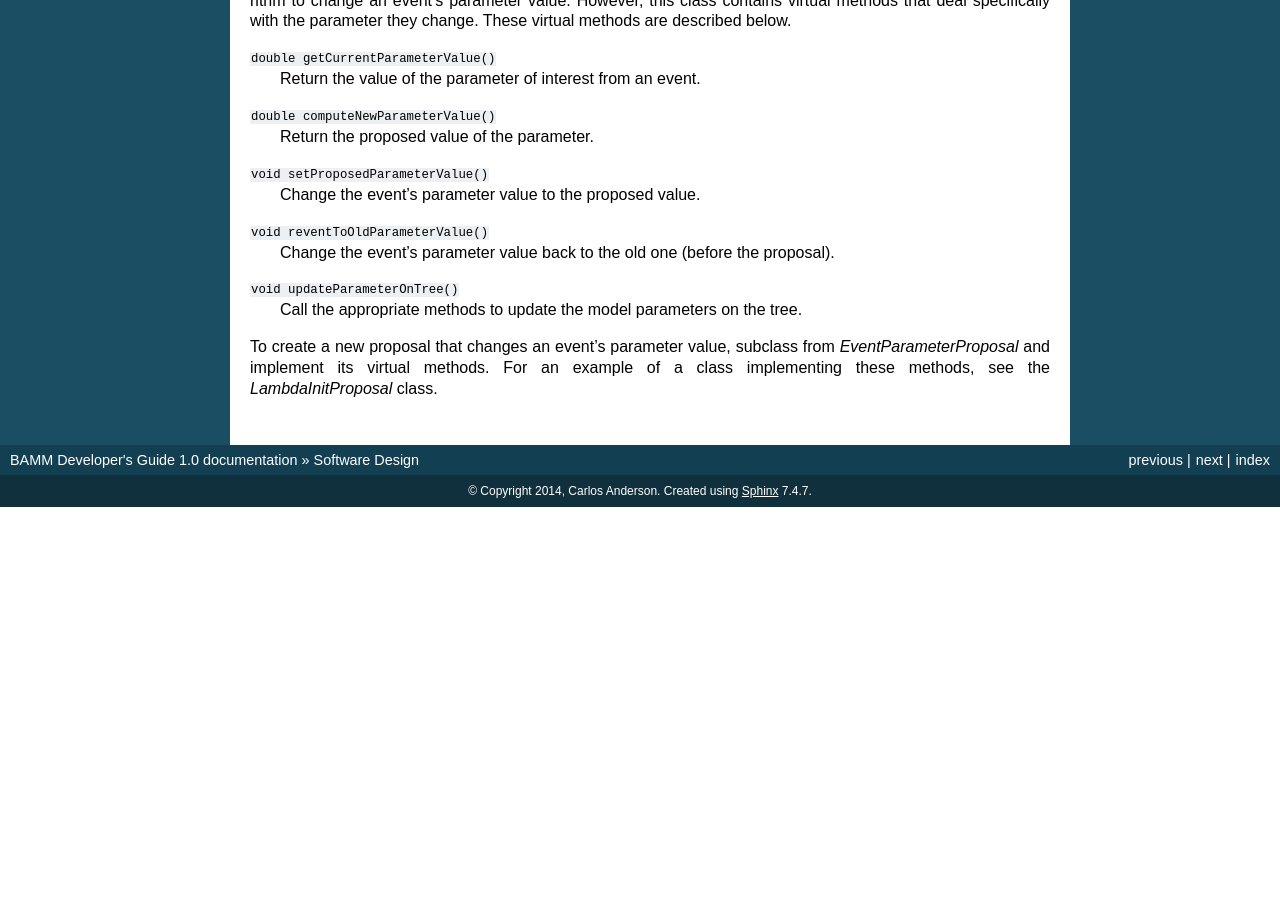
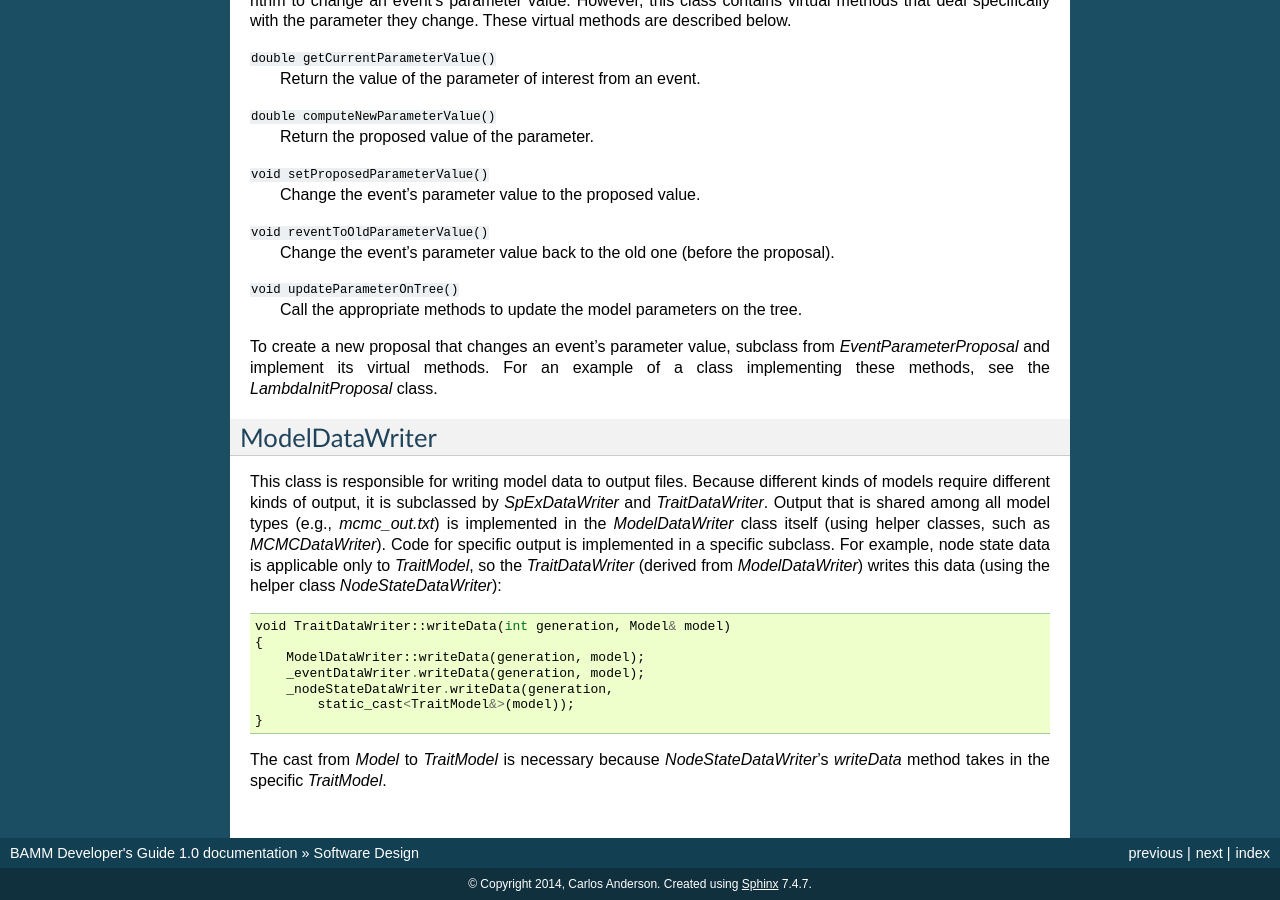
Before and after one commit to macroevolution/bamm-dev-guide, a Sphinx documentation site: the page built from source/design.rst, in a window 1280 px wide and 900 px high, scrolled down 2758 px. Built offline with Sphinx 7.4.7, drawn with Linux system fonts in a browser that asks for light colours; formulas are drawn with MathJax 3; before the commit the page ends 3265 px from its top, so only the background shows below that.

Commit message:
Add description of ModelDataWriter

```diff
--- a/source/design.rst
+++ b/source/design.rst
@@ -211,3 +211,30 @@ To create a new proposal that changes an event's parameter value,
 subclass from *EventParameterProposal* and implement its virtual methods.
 For an example of a class implementing these methods,
 see the *LambdaInitProposal* class.
+
+
+ModelDataWriter
+---------------
+
+This class is responsible for writing model data to output files.
+Because different kinds of models require different kinds of output,
+it is subclassed by *SpExDataWriter* and *TraitDataWriter*.
+Output that is shared among all model types (e.g., *mcmc_out.txt*)
+is implemented in the *ModelDataWriter* class itself
+(using helper classes, such as *MCMCDataWriter*).
+Code for specific output is implemented in a specific subclass.
+For example, node state data is applicable only to *TraitModel*,
+so the *TraitDataWriter* (derived from *ModelDataWriter*) writes this data
+(using the helper class *NodeStateDataWriter*)::
+
+    void TraitDataWriter::writeData(int generation, Model& model)
+    {
+        ModelDataWriter::writeData(generation, model);
+        _eventDataWriter.writeData(generation, model);
+        _nodeStateDataWriter.writeData(generation,
+            static_cast<TraitModel&>(model));
+    }
+
+The cast from *Model* to *TraitModel* is necessary
+because *NodeStateDataWriter*'s *writeData* method
+takes in the specific *TraitModel*.
```
